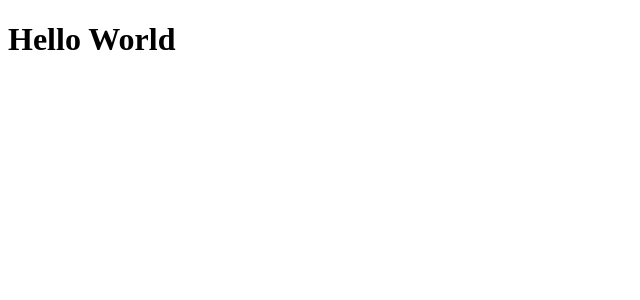
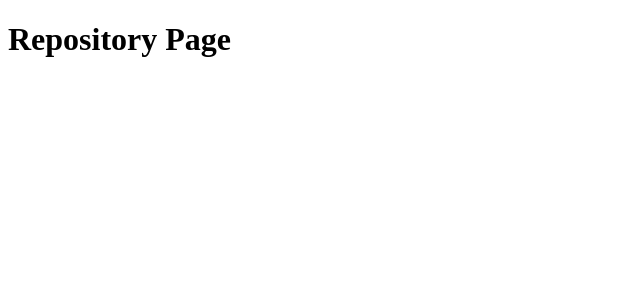
Before and after one commit to ivanseibel/github-repos, a React (Create React App) app: page /repository in a window 1280 px wide. Shown: the top 300 px of the page, without its empty margins (0-640 px from the left). Built offline with nearby package versions, Linux system fonts and the light colour scheme.

Commit message:
Creating basic pages and routing

```diff
--- a/package.json
+++ b/package.json
@@ -8,6 +8,7 @@
     "@testing-library/user-event": "^7.1.2",
     "react": "^16.13.1",
     "react-dom": "^16.13.1",
+    "react-router-dom": "^5.1.2",
     "react-scripts": "3.4.1"
   },
   "scripts": {
--- a/src/App.js
+++ b/src/App.js
@@ -1,11 +1,9 @@
-import React from "react";
+import React from 'react';
+
+import Routes from './routes';
 
 function App() {
-  return (
-    <div className="App">
-      <h1>Hello World</h1>
-    </div>
-  );
+  return <Routes />;
 }
 
 export default App;
--- /dev/null
+++ b/src/pages/Main/index.js
@@ -0,0 +1,5 @@
+import React from 'react';
+
+export default function Main() {
+  return <h1>Main Page</h1>;
+}
--- /dev/null
+++ b/src/pages/Repository/index.js
@@ -0,0 +1,5 @@
+import React from 'react';
+
+export default function Main() {
+  return <h1>Repository Page</h1>;
+}
--- /dev/null
+++ b/src/routes.js
@@ -0,0 +1,16 @@
+import React from 'react';
+import { BrowserRouter, Switch, Route } from 'react-router-dom';
+
+import Main from './pages/Main';
+import Repository from './pages/Repository';
+
+export default function Routes() {
+  return (
+    <BrowserRouter>
+      <Switch>
+        <Route path="/" exact component={Main} />
+        <Route path="/repository" component={Repository} />
+      </Switch>
+    </BrowserRouter>
+  );
+}
```
Also changed, not shown: 1 other file (tests, documents, lock files or other folders).
